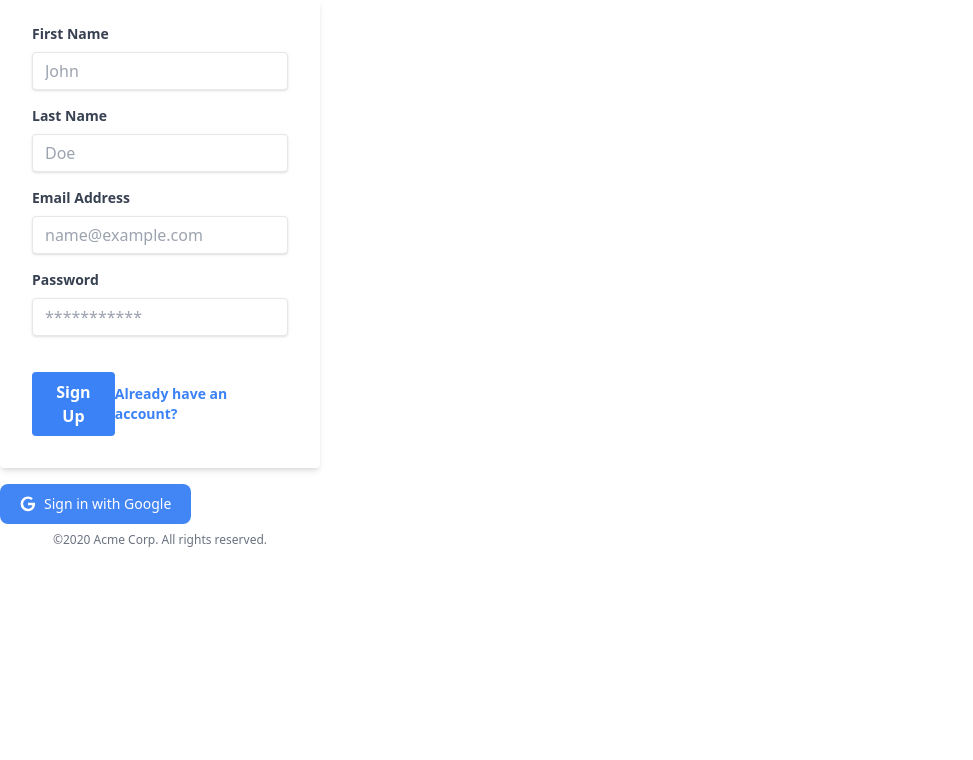
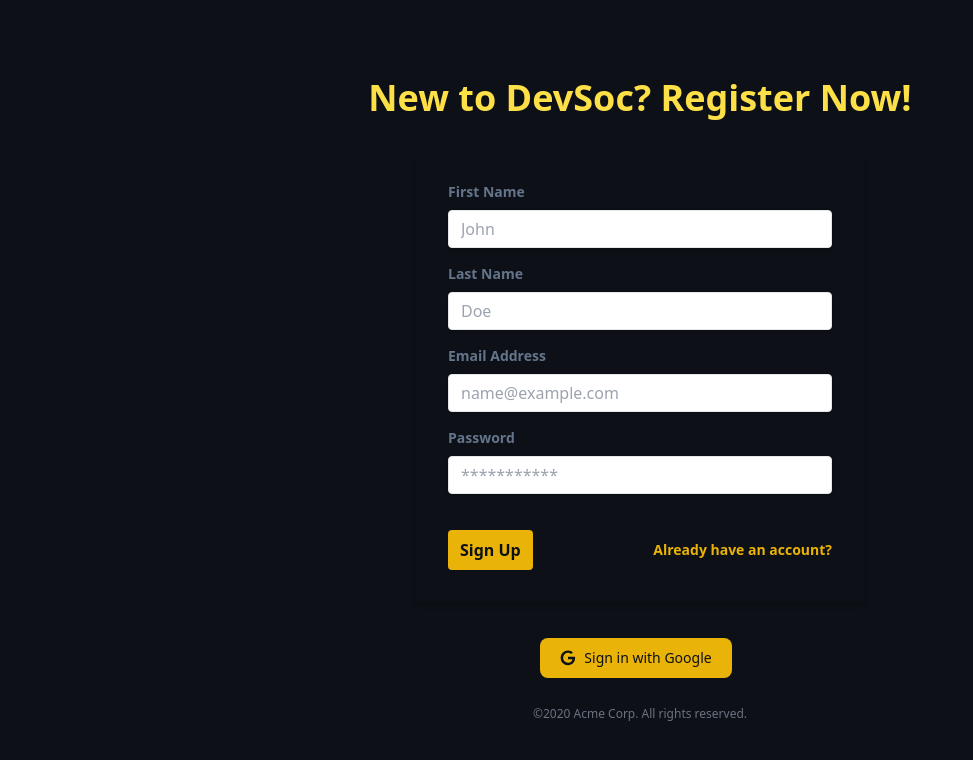
Before and after one commit to DevSoc-Asansol2023/DevSoc-Main, a React (Vite) app: page /signup in a window 1280 px wide. Shown: the top 760 px of the page, without its empty margins (0-973 px from the left). Built offline with nearby package versions, Linux system fonts and the light colour scheme.

Commit message:
feat -- add style to forms

```diff
--- a/src/main_page/navbar.jsx
+++ b/src/main_page/navbar.jsx
@@ -47,7 +47,7 @@ function NavBar() {
       </svg>
       <div className="justify-end px-2 mx-auto md:items-center md:flex mr-12 font-inter ">
         <div className="mt-10">
-          <ul className="items-center ml-0 space-y-14 md:flex md:space-x-14 md:space-y-0">
+          <ul className="items-center ml-0 mr-5 space-y-14 md:flex md:space-x-14 md:space-y-0">
             <li className="text-white hover:text-yellow-500 underline-offset hover:no-underline">
               <a href="#">Home</a>
             </li>
@@ -58,7 +58,7 @@ function NavBar() {
               <a href="#">Blog</a>
             </li>
             {login ? (
-              <li>
+              <li className="relative">
                 <span
                   onMouseEnter={toggleMenu}
                   className="text-white cursor-pointer hover:text-yellow-500 hover:no-underline"
@@ -66,7 +66,7 @@ function NavBar() {
                   <Avatar />
                 </span>
                 {isOpen && (
-                  <div className="mt-2 w-48 bg-opacity-50 border border-gray-300 rounded shadow-lg">
+                  <div className="absolute left-0 mt-2 w-24 bg-opacity-50 border border-gray-300 rounded shadow-lg">
                     <ul>
                       <li className="py-2 px-4 hover:bg-purple-500 text-white cursor-pointer">
                         <button onClick={handleLogout}>Log Out</button>
--- a/src/pages/Login.jsx
+++ b/src/pages/Login.jsx
@@ -31,25 +31,30 @@ const Login = () => {
 
   const handleGoogleAuth = async (e) => {
     try {
-      const userCreds = signInWithPopup(auth, provider);
+      const userCreds = await signInWithPopup(auth, provider);
+      navigate("/");
       setuserData(userCreds.user);
       localStorage.setItem("token", user.accessToken);
       localStorage.setItem("user", JSON.stringify(userCreds.user));
-      navigate("/");
     } catch (error) {
       console.log(error);
     }
   };
 
   return (
+    <>
+      <div className="w-screen h-screen bg-[#0D1117] flex flex-col justify-center items-center gap-5">
+        <h1 className="text-yellow-300 text-4xl font-extrabold">
+          Sign In to DevSoc here!
+        </h1>
         <div className="w-full max-w-xs">
           <form
-        className="bg-white shadow-md rounded px-8 pt-6 pb-8 mb-4"
+            className="shadow-md rounded px-8 pt-6 pb-8 mb-4"
             onSubmit={handleSubmit}
           >
             <div className="mb-4">
               <label
-            className="block text-gray-700 text-sm font-bold mb-2"
+                className="block text-slate-500 text-sm font-bold mb-2"
                 htmlFor="email"
               >
                 Email Address
@@ -65,7 +70,7 @@ const Login = () => {
             </div>
             <div className="mb-6">
               <label
-            className="block text-gray-700 text-sm font-bold mb-2"
+                className="block text-slate-500 text-sm font-bold mb-2"
                 htmlFor="password"
               >
                 Password
@@ -81,23 +86,24 @@ const Login = () => {
             </div>
             <div className="flex items-center justify-between">
               <button
-            className="bg-blue-500 hover:bg-blue-700 text-white font-bold py-2 px-3 rounded focus:outline-none focus:shadow-outline"
+                className="bg-yellow-500 hover:bg-yellow-600 text-[#0D1117] font-bold py-2 px-3 rounded focus:outline-none focus:shadow-outline"
                 type="submit"
               >
                 Log in
               </button>
               <Link
-            className="inline-block align-baseline font-semibold text-sm text-blue-500 hover:text-blue-800"
+                className="inline-block align-baseline font-semibold text-sm text-yellow-500 hover:text-yellow-600"
                 to="/signup"
               >
                 Don't have an account?
               </Link>
             </div>
           </form>
+        </div>
         <button
           type="button"
           onClick={handleGoogleAuth}
-        className="text-white bg-[#4285F4] hover:bg-[#4285F4]/90 focus:ring-4 focus:outline-none focus:ring-[#4285F4]/50 font-medium rounded-lg text-sm px-5 py-2.5 text-center inline-flex items-center dark:focus:ring-[#4285F4]/55 mr-2 mb-2"
+          className="text-[#0D1117] bg-yellow-500 hover:bg-yellow-600 focus:ring-4 focus:outline-none focus:ring-[#4285F4]/50 font-medium rounded-lg text-sm px-5 py-2.5 text-center inline-flex items-center dark:focus:ring-[#4285F4]/55 mr-2 mb-2"
         >
           <svg
             className="w-4 h-4 mr-2"
@@ -118,7 +124,11 @@ const Login = () => {
           &copy;2020 Acme Corp. All rights reserved.
         </p>
       </div>
+    </>
   );
 };
 
 export default Login;
+
+// bg-[#4285F4]
+// hover:bg-[#4285F4]/90
--- a/src/pages/Signup.jsx
+++ b/src/pages/Signup.jsx
@@ -40,11 +40,11 @@ const Signup = () => {
 
   const handleGoogleAuth = async (e) => {
     try {
-      const userCreds = signInWithPopup(auth, provider);
+      const userCreds = await signInWithPopup(auth, provider);
+      navigate("/");
       setuserData(userCreds.user);
       localStorage.setItem("token", user.accessToken);
       localStorage.setItem("user", JSON.stringify(userCreds.user));
-      navigate("/");
     } catch (error) {
       console.log(error);
     }
@@ -52,14 +52,18 @@ const Signup = () => {
 
   return (
     <>
-      <div className="w-full max-w-xs">
+      <div className="w-screen h-screen bg-[#0D1117] flex flex-col justify-center items-center gap-5">
+        <h1 className="text-yellow-300 text-4xl font-extrabold">
+          New to DevSoc? Register Now!
+        </h1>
+        <div className="w-full max-w-md mt-5">
           <form
-          className="bg-white shadow-md rounded px-8 pt-6 pb-8 mb-4"
+            className="shadow-md rounded px-8 pt-6 pb-8 mb-4"
             onSubmit={handleSubmit}
           >
             <div className="mb-4">
               <label
-              className="block text-gray-700 text-sm font-bold mb-2"
+                className="block text-slate-500 text-sm font-bold mb-2"
                 htmlFor="fname"
               >
                 First Name
@@ -75,7 +79,7 @@ const Signup = () => {
             </div>
             <div className="mb-4">
               <label
-              className="block text-gray-700 text-sm font-bold mb-2"
+                className="block text-slate-500 text-sm font-bold mb-2"
                 htmlFor="lname"
               >
                 Last Name
@@ -91,7 +95,7 @@ const Signup = () => {
             </div>
             <div className="mb-4">
               <label
-              className="block text-gray-700 text-sm font-bold mb-2"
+                className="block text-slate-500 text-sm font-bold mb-2"
                 htmlFor="email"
               >
                 Email Address
@@ -107,7 +111,7 @@ const Signup = () => {
             </div>
             <div className="mb-6">
               <label
-              className="block text-gray-700 text-sm font-bold mb-2"
+                className="block text-slate-500 text-sm font-bold mb-2"
                 htmlFor="password"
               >
                 Password
@@ -123,23 +127,24 @@ const Signup = () => {
             </div>
             <div className="flex items-center justify-between">
               <button
-              className="bg-blue-500 hover:bg-blue-700 text-white font-bold py-2 px-3 rounded focus:outline-none focus:shadow-outline"
+                className="bg-yellow-500 hover:bg-yellow-700 text-[#0D1117] font-bold py-2 px-3 rounded focus:outline-none focus:shadow-outline"
                 type="submit"
               >
                 Sign Up
               </button>
               <Link
-              className="inline-block align-baseline font-semibold text-sm text-blue-500 hover:text-blue-800"
+                className="inline-block align-baseline font-semibold text-sm text-yellow-500 hover:text-yellow-600"
                 to="/login"
               >
                 Already have an account?
               </Link>
             </div>
           </form>
+        </div>
         <button
           type="button"
           onClick={handleGoogleAuth}
-          className="text-white bg-[#4285F4] hover:bg-[#4285F4]/90 focus:ring-4 focus:outline-none focus:ring-[#4285F4]/50 font-medium rounded-lg text-sm px-5 py-2.5 text-center inline-flex items-center dark:focus:ring-[#4285F4]/55 mr-2 mb-2"
+          className="text-[#0D1117] bg-yellow-500 hover:bg-yellow-600 focus:ring-4 focus:outline-none focus:ring-[#4285F4]/50 font-medium rounded-lg text-sm px-5 py-2.5 text-center inline-flex items-center dark:focus:ring-[#4285F4]/55 mr-2 mb-2"
         >
           <svg
             className="w-4 h-4 mr-2"
```
Lines whose indentation alone changed are shown as unchanged.
